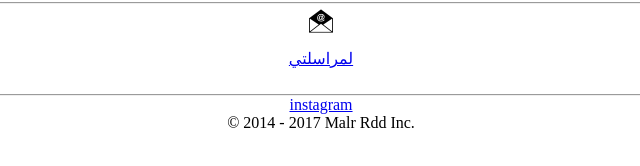
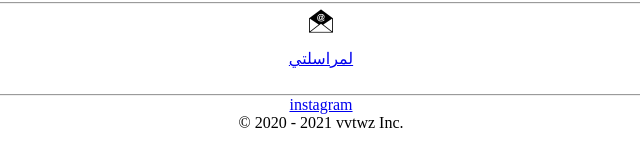
Before and after one commit to vvtwz/repo, a plain HTML site: page index.html in a window 1280 px wide. Shown: the part 268-434 px from the top of the page, 319-959 px from the left. Drawn offline with Linux system fonts and the light colour scheme.

Commit message:
Update index.html

```diff
--- a/index.html
+++ b/index.html
@@ -49,7 +49,7 @@
 
 
 
-<footer> &copy; 2014 - 2017 Malr Rdd Inc.
+<footer> &copy; 2020 - 2021 vvtwz Inc.
 
 
 
```
